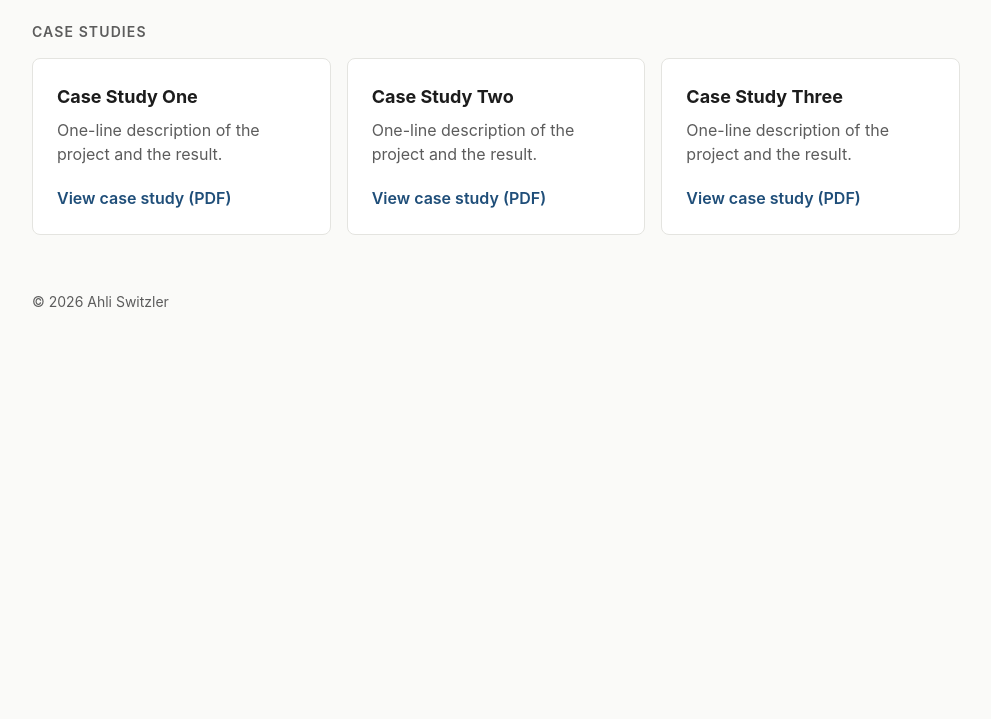
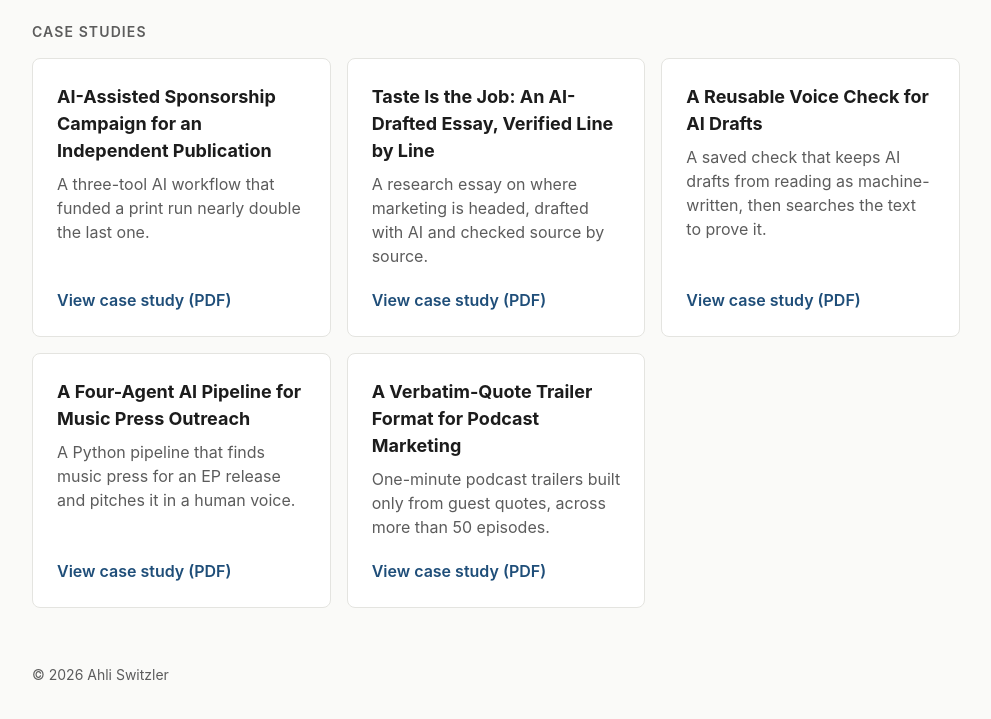
Before and after one commit to Ahli-Switzler/portfolio, a plain HTML site: page index.html in a window 1280 px wide. Shown: the part 169-888 px from the top of the page, without its empty margins (144-1135 px from the left). Before the commit the page ends 800 px from the top, so only its background shows below. Drawn offline with Linux system fonts and the light colour scheme.

Commit message:
Add five case studies
Co-Authored-By: Claude Opus 5.5 <noreply@anthropic.com>

```diff
--- a/index.html
+++ b/index.html
@@ -102,19 +102,29 @@
       <h2 id="work">Case Studies</h2>
       <div class="cards">
         <article class="card">
-          <h3>Case Study One</h3>
-          <p>One-line description of the project and the result.</p>
-          <a href="case-studies/case-study-1.pdf" target="_blank" rel="noopener">View case study (PDF)</a>
+          <h3>AI-Assisted Sponsorship Campaign for an Independent Publication</h3>
+          <p>A three-tool AI workflow that funded a print run nearly double the last one.</p>
+          <a href="case-studies/Switzler_Case_Study_1_AI_Sponsorship_Campaign.pdf" target="_blank" rel="noopener">View case study (PDF)</a>
         </article>
         <article class="card">
-          <h3>Case Study Two</h3>
-          <p>One-line description of the project and the result.</p>
-          <a href="case-studies/case-study-2.pdf" target="_blank" rel="noopener">View case study (PDF)</a>
+          <h3>Taste Is the Job: An AI-Drafted Essay, Verified Line by Line</h3>
+          <p>A research essay on where marketing is headed, drafted with AI and checked source by source.</p>
+          <a href="case-studies/Switzler_Case_Study_2_Taste_Is_the_Job.pdf" target="_blank" rel="noopener">View case study (PDF)</a>
         </article>
         <article class="card">
-          <h3>Case Study Three</h3>
-          <p>One-line description of the project and the result.</p>
-          <a href="case-studies/case-study-3.pdf" target="_blank" rel="noopener">View case study (PDF)</a>
+          <h3>A Reusable Voice Check for AI Drafts</h3>
+          <p>A saved check that keeps AI drafts from reading as machine-written, then searches the text to prove it.</p>
+          <a href="case-studies/Switzler_Case_Study_3_AI_Voice_Check.pdf" target="_blank" rel="noopener">View case study (PDF)</a>
+        </article>
+        <article class="card">
+          <h3>A Four-Agent AI Pipeline for Music Press Outreach</h3>
+          <p>A Python pipeline that finds music press for an EP release and pitches it in a human voice.</p>
+          <a href="case-studies/Switzler_Case_Study_4_Multi_Agent_Pipeline.pdf" target="_blank" rel="noopener">View case study (PDF)</a>
+        </article>
+        <article class="card">
+          <h3>A Verbatim-Quote Trailer Format for Podcast Marketing</h3>
+          <p>One-minute podcast trailers built only from guest quotes, across more than 50 episodes.</p>
+          <a href="case-studies/Switzler_Case_Study_5_Podcast_Trailer_Format.pdf" target="_blank" rel="noopener">View case study (PDF)</a>
         </article>
       </div>
     </section>
```
Also changed, not shown: 6 other files.
